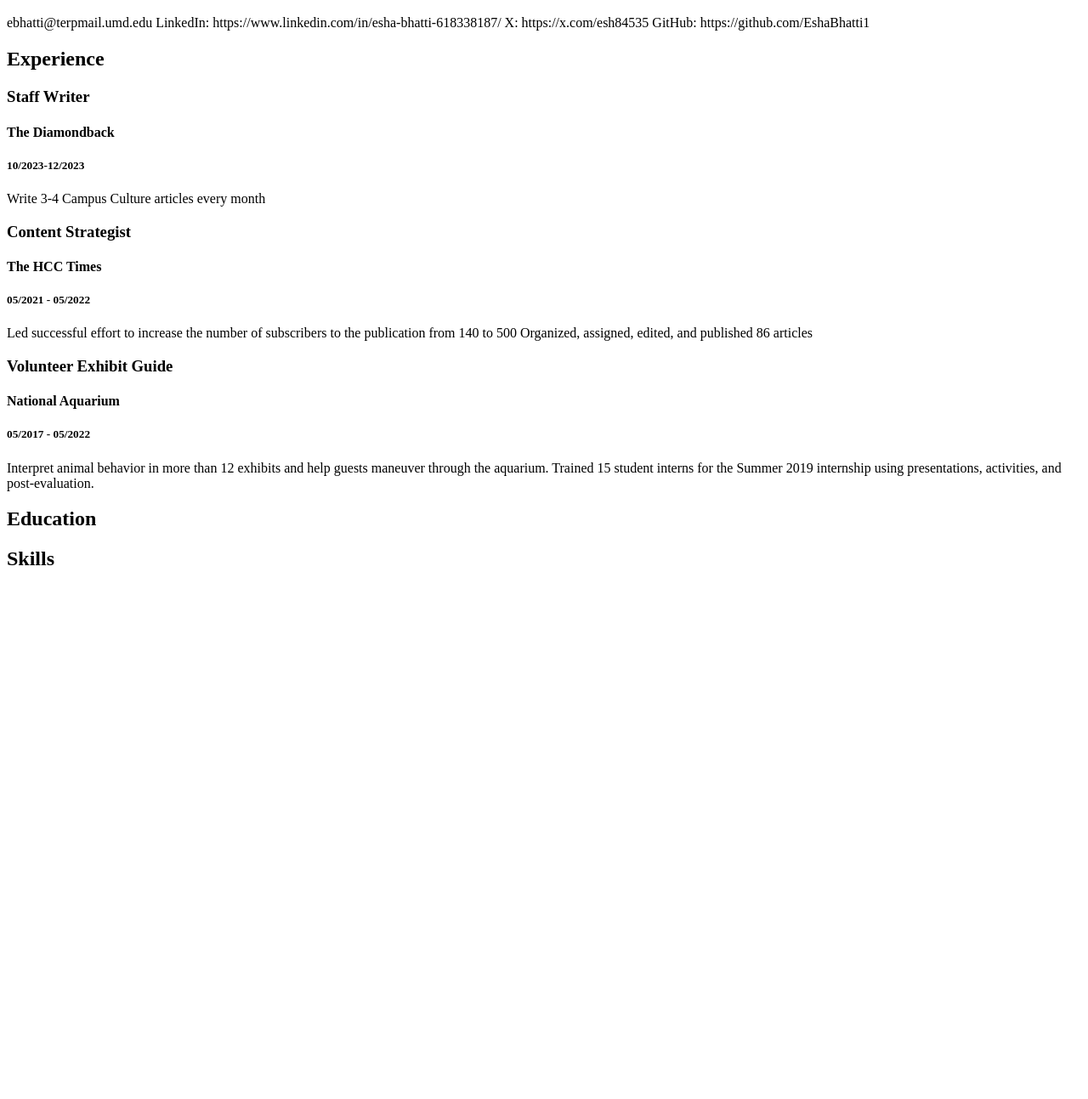
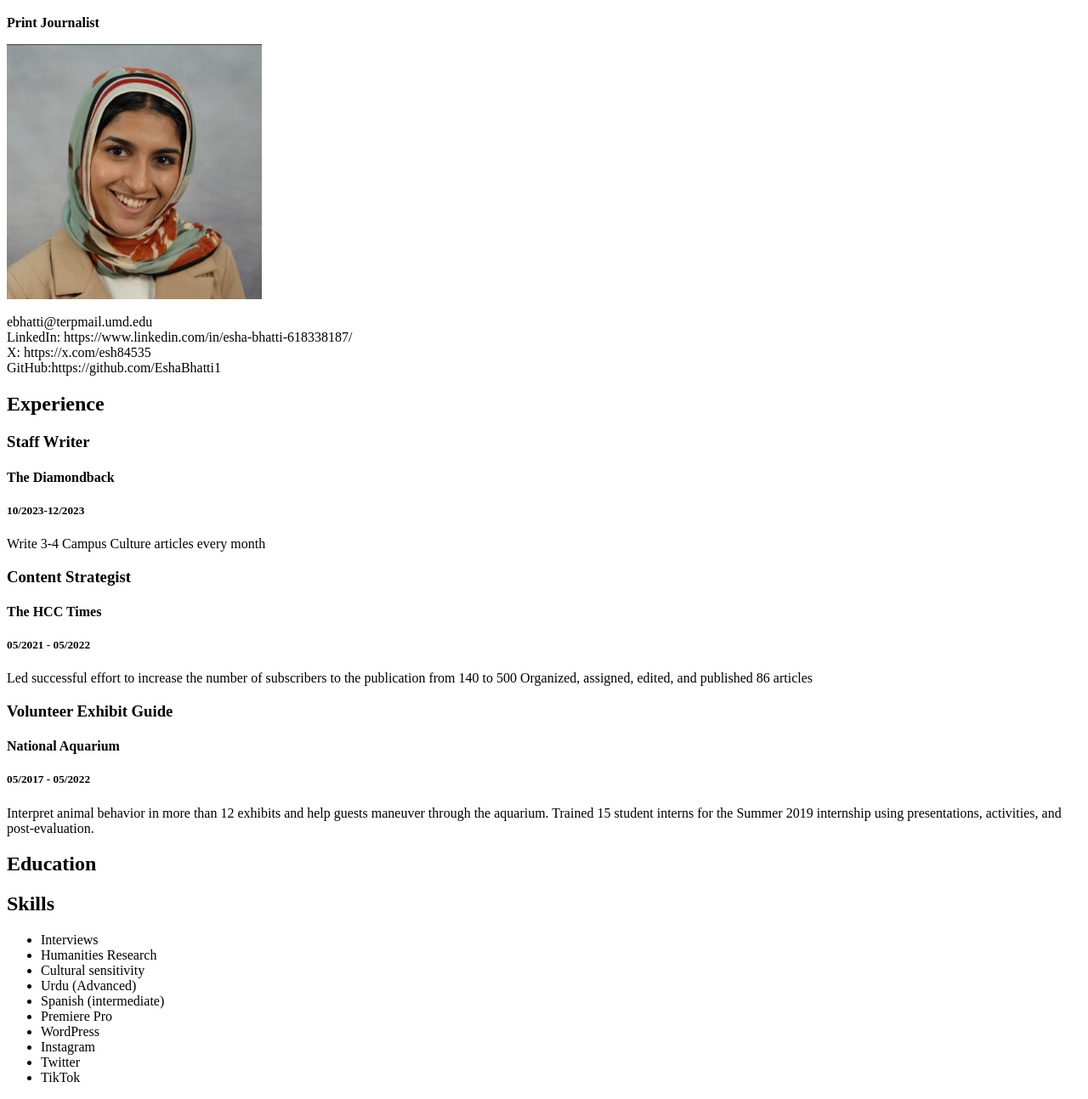
Before and after one commit to EshaBhatti1/JOUR352-EBhatti, a plain HTML site: page resume.html in a window 1280 px wide. Shown: the part 48-1341 px from the top of the page at 85% size. Before the commit the page ends 800 px from the top, so only its background shows below. Drawn offline with Linux system fonts and the light colour scheme.

Commit message:
added headshot

```diff
--- a/resume.html
+++ b/resume.html
@@ -6,11 +6,14 @@
 
     <body>
         <h1>Esha Bhatti</h1>
-        <div id="contact">ebhatti@terpmail.umd.edu
-            LinkedIn: https://www.linkedin.com/in/esha-bhatti-618338187/
-            X: https://x.com/esh84535
-            GitHub:
-            https://github.com/EshaBhatti1
+        <p><strong>Print Journalist</strong></p>
+        <img src="ebhatti-headshot.jpeg" alt="A photo of me" width="300">
+        <br><br>
+        <div id="contact">
+          ebhatti@terpmail.umd.edu <br>
+           LinkedIn: https://www.linkedin.com/in/esha-bhatti-618338187/ <br>
+           X: https://x.com/esh84535 <br>
+           GitHub:https://github.com/EshaBhatti1 <br>
 </div>
         <h2>Experience</h2>
           <h3>Staff Writer</h3>
@@ -44,6 +47,23 @@
 
         <h2>Education</h2>
         <h2>Skills</h2>
+        <ul>
+        <li>Interviews</li>
+            <li>Humanities Research</li>
+             <li>Cultural sensitivity</li>
+ <li>Urdu (Advanced)</li>
+             <li>Spanish (intermediate)</li>
+            <li>Premiere Pro</li>
+
+<li>WordPress</li>
+
+<li>Instagram</li>
+
+<li>Twitter</li>
+
+<li>TikTok</li>
+
+        </ul>
     </body>
 
 </html>
```
